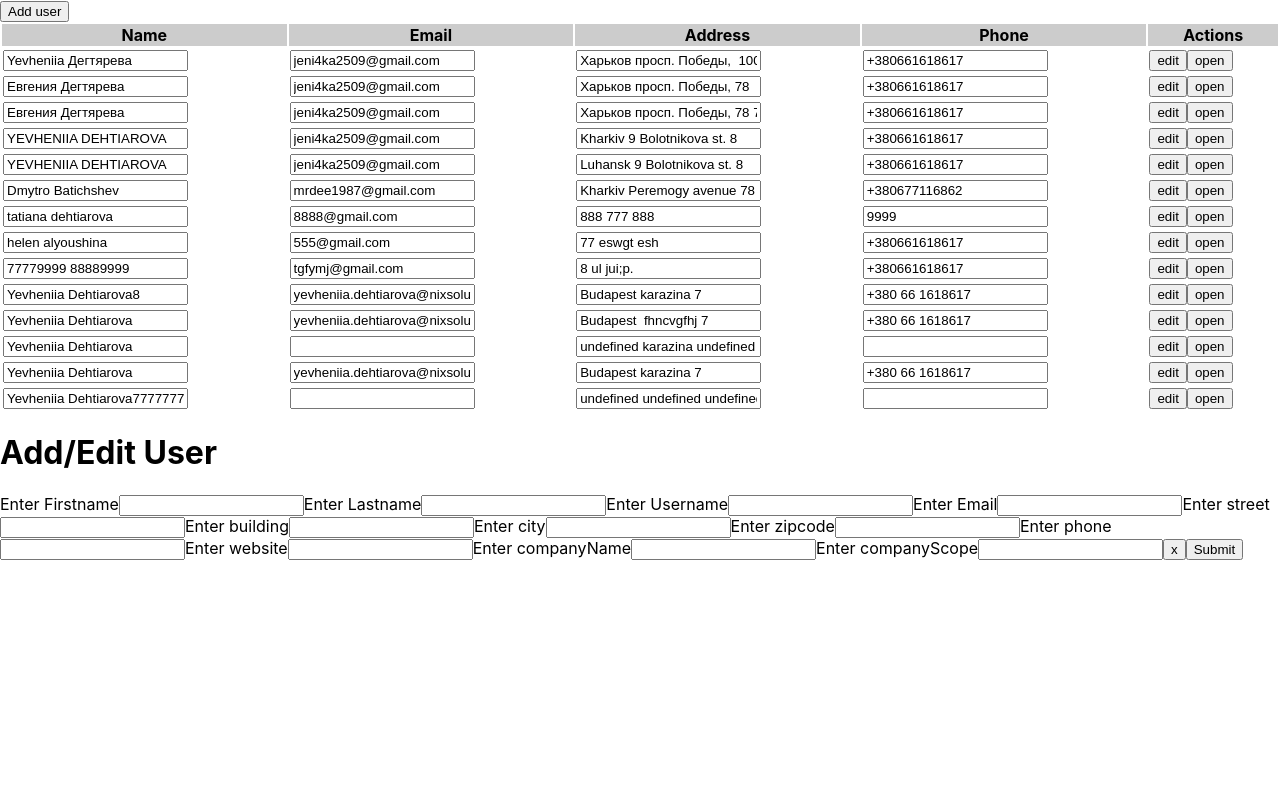
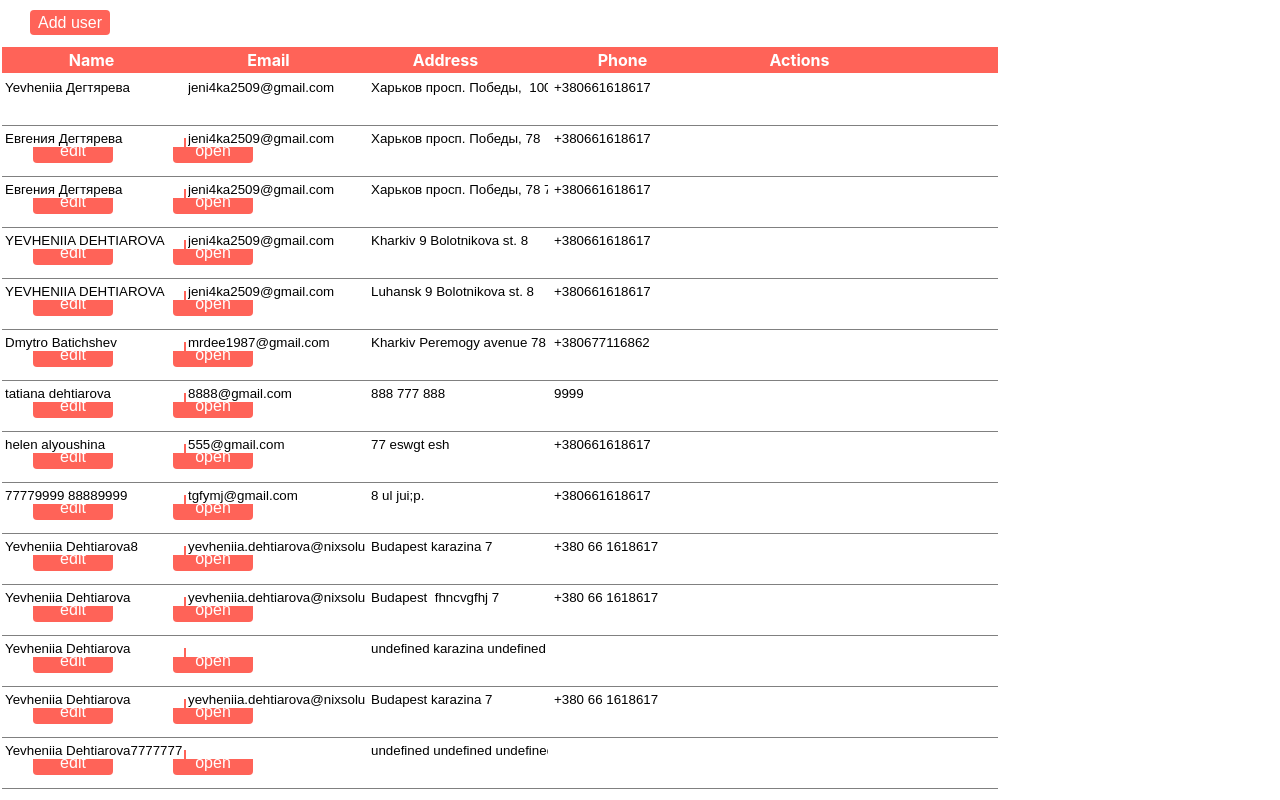
Before and after one commit to YevheniiaDehtiarova/User-post-app-react-formik, a React (Create React App) app: page / in a window 1280 px wide. Both pictures are taken after typing "Sample", "Sample", "Sample", "Sample" into the empty fields and a click on the button "Add user". Shown: the top 800 px of the page. Built offline with nearby package versions, Linux system fonts and the light colour scheme; data requests are answered from the project's data file.

Commit message:
update post and table component and add styles

```diff
--- a/db.json
+++ b/db.json
@@ -160,7 +160,6 @@
       "id": 11,
       "firstName": "Евгения",
       "lastName": "Дегтярева",
-      "username": "gvmgh",
       "email": "jeni4ka2509@gmail.com",
       "address": {
         "street": "просп. Победы, 78",
--- a/src/components/post/post.js
+++ b/src/components/post/post.js
@@ -2,15 +2,20 @@ import { useEffect, useState } from "react";
 import PostForm from "../post-form/PostForm";
 import "./Post.css";
 
-const Post = (posts) => {
+const Post = ({posts, active} ) => {
   /*const [postTitle, setPostTitle]= useState('');
  const [postBody, setPostBody] = useState('');*/
 
+ console.log(posts, active,
+  'DATA INPUT IN POSTS')
+
   const [postFormActive, setPostFormActive] = useState(false);
+
+  const [ postsUser, setPostsUser]= useState([]);
 
   useEffect(() => {
     console.log(posts, "use effect in post");
-    posts.posts.map(item => console.log(item))
+    //posts.map(item => console.log(item))
     /*setPostTitle(post.post.title);
     setPostBody(post.post.body);*/
   }, [posts]);
@@ -25,8 +30,9 @@ const Post = (posts) => {
   const deletePost = () => {};
 
   return (
-    posts.posts.length &&
-    posts.posts.map((post) => {
+    posts.length && (
+      posts.map((post) => {
+        console.log(post, 'POST IN RETURN');
       <div>
         <div className="btn-container">
           <button onClick={addPost}>Add Post</button>
@@ -42,8 +48,10 @@ const Post = (posts) => {
           setActive={setPostFormActive}
           post={post}
         ></PostForm>
-      </div>;
-    })
+      </div>
+      })
+    )
+
   );
 };
 
--- a/src/components/table/Table.jsx
+++ b/src/components/table/Table.jsx
@@ -1,4 +1,4 @@
-import "./table.css";
+import "./Table.css";
 import React from "react";
 import { useTable } from "react-table";
 import { useState } from "react";
@@ -24,10 +24,10 @@ function Table({ columns, data, rowKey, updateData }) {
 
 
   return (
-    <table {...getTableProps()} style={{ width: "100%" }}>
+    <table  className="table-main"{...getTableProps()}>
       <thead>
         {headerGroups.map(headerGroup => (
-          <tr
+          <tr className="table-header"
             {...headerGroup.getHeaderGroupProps()}
             style={{ background: "#ccc" }}
           >
@@ -41,9 +41,9 @@ function Table({ columns, data, rowKey, updateData }) {
         {rows.map((row) => {
           prepareRow(row);
           return (
-            <tr {...row.getRowProps()}>
+            <tr className="table-row" {...row.getRowProps()} >
               {row.cells.map(cell => (
-                <td {...cell.getCellProps()}>{cell.render("Cell")}</td>
+                <td  className="table-cell"{...cell.getCellProps()}>{cell.render("Cell")}</td>
               ))}
             </tr>
           );
--- a/src/components/table/table.css
+++ b/src/components/table/table.css
@@ -0,0 +1,28 @@
+.table-header{
+ background-color: #ff6358 !important;
+ color:white;
+ display: block;
+ width: 100%;
+}
+.table-header th{
+    width: 173px;
+}
+.table-cell input{
+    border: none !important;
+}
+.table-row{
+    border-bottom: 1px solid grey;
+    display: block;
+    height: 50px;
+}
+
+.table-cell{
+    height: 50px;
+    display: inline-block;
+}
+
+.table-main{
+    height: 50vh;
+    max-width: 100%;
+    width: 1000px;
+}
--- a/src/components/user-detail/UserDetail.jsx
+++ b/src/components/user-detail/UserDetail.jsx
@@ -7,6 +7,7 @@ import Post from "../post/Post"
 const UserDetail = ({tableRow, active, setActive}) => {
   console.log(active, tableRow, 'USER DETAIL');
   const [userFormActive, setUserFormActive]= useState(false);
+  const [postFormActive, setPostFormActive]= useState(false);
 
   const [firstName, setFirstName] = useState("");
   const [lastName, setLastName] = useState("");
@@ -47,8 +48,14 @@ const UserDetail = ({tableRow, active, setActive}) => {
     )
     .then((response) => response.json())
     .then((data) => {
-      console.log(data, 'POSTS FROM FETCH')
-      setPostData(data);
+      console.log(data, 'POSTS FROM FETCH');
+      console.log(tableRow);
+      const modifyData = data.filter(item => item.userId === tableRow.id);
+      console.log(modifyData, 'MODIFY DATA');
+      if(modifyData.length) {
+        setPostData(modifyData);
+        setPostFormActive(true);
+      }
     });
   }
 
@@ -70,6 +77,7 @@ const UserDetail = ({tableRow, active, setActive}) => {
       return (
         active && (
           <div>
+            <Post posts={postData} active={postFormActive} setActive={setPostFormActive}></Post>
             USER DETAIL WORK
             <div className="user-detail-btn-container">
               <button onClick={goBack}>Go to users</button>
@@ -130,7 +138,6 @@ const UserDetail = ({tableRow, active, setActive}) => {
                 </span>
               </div>
             </div>
-            <Post posts={postData}></Post>
             <UserForm  active={userFormActive} setActive={setUserFormActive} row={tableRow}></UserForm>
           </div>
         )
--- a/src/components/user-form/UserForm.css
+++ b/src/components/user-form/UserForm.css
@@ -0,0 +1,23 @@
+.user-form-block{
+    max-width: 100%;
+    width: 800px;
+    display: flex;
+    flex-wrap: wrap;
+    flex-direction: column;
+}
+.user-form-btn{
+    width: 120px;
+    background-color: #ff6358;
+    color: white;
+    height: 50px;
+    margin-top: 20px;
+    border: none;
+    text-align: center;
+    border-radius: 4px;
+    margin-right: 30px;
+}
+.user-from-btn-block{
+    display: flex;
+    justify-content: center;
+    align-items: center;
+}
--- a/src/components/user-form/UserForm.jsx
+++ b/src/components/user-form/UserForm.jsx
@@ -173,7 +173,7 @@ const UserForm = ({ active, setActive, row, callBack }) => {
           }}
           validationSchema={validationSchema}
         >
-          <Form>
+          <Form className="user-form-block">
             <label htmlFor="firstName">Enter Firstname</label>
             <Field id="firstName" name="firstName" onChange={handleFirstNameOnChange}/>
 
@@ -216,9 +216,11 @@ const UserForm = ({ active, setActive, row, callBack }) => {
             <label htmlFor="companyScope">Enter companyScope</label>
             <Field id="companyScope" name="companyScope" onChange={handleCompanyScopeOnChange}/>
 
-            <button onClick={handleClose}>x</button>
+            <div className="user-from-btn-block">
+            <button className="user-form-btn" onClick={handleClose}>x</button>
 
-            <button type="submit" onClick={onSubmitHandler}>Submit</button>
+            <button className="user-form-btn" type="submit" onClick={onSubmitHandler}>Submit</button>
+            </div>
           </Form>
         </Formik>
       </div>
--- a/src/components/users/Users.jsx
+++ b/src/components/users/Users.jsx
@@ -62,11 +62,11 @@ function Users({ users }) {
       Header: "Actions",
       id: "actions",
       Cell: ({ row }) => (
-        <div>
-          <button type="button" onClick={() => onClickEditUser(row)}>
+        <div className="user-btn-block">
+          <button className="user-btn" type="button" onClick={() => onClickEditUser(row)}>
             edit
           </button>
-          <button type="button" onClick={() => onClickOpenUser(row)}>
+          <button className="user-btn" type="button" onClick={() => onClickOpenUser(row)}>
             open
           </button>
         </div>
@@ -106,7 +106,7 @@ function Users({ users }) {
   return (
     <div className="field">
       <div>
-        <button type="button" onClick={onClickAddUser}>
+        <button className="user-btn" type="button" onClick={onClickAddUser}>
           Add user
         </button>
       </div>
--- a/src/components/users/users.css
+++ b/src/components/users/users.css
@@ -0,0 +1,15 @@
+.user-btn{
+    margin: 10px 30px;
+    background-color: #ff6358;
+    color: white;
+    font-size: 16px;
+    border-radius: 4px;
+    border: none;
+    width: 80px;
+    height: 25px;
+}
+.user-btn-block{
+    display: flex;
+    justify-content: space-around;
+    height: 50px;
+}
```
